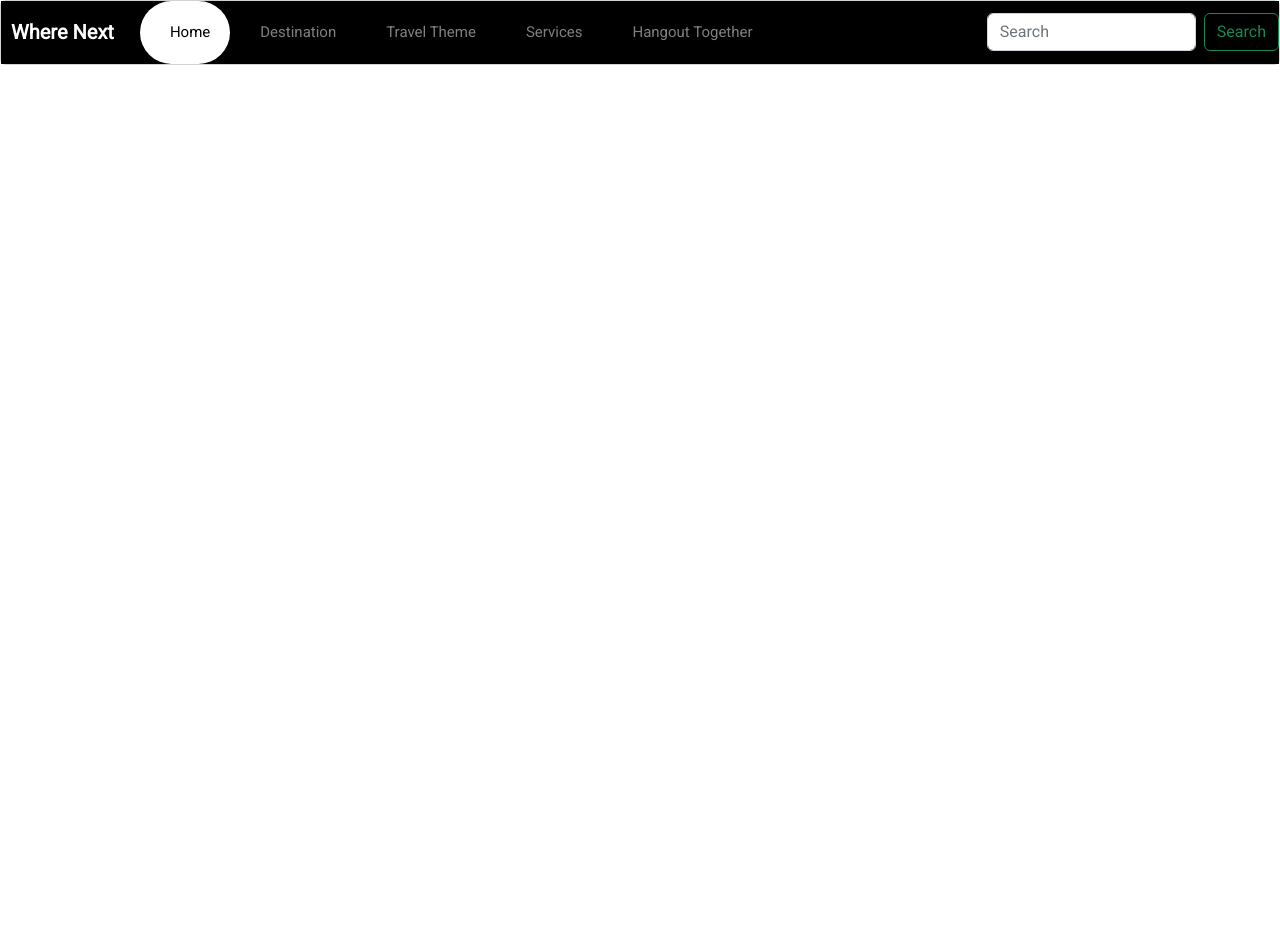
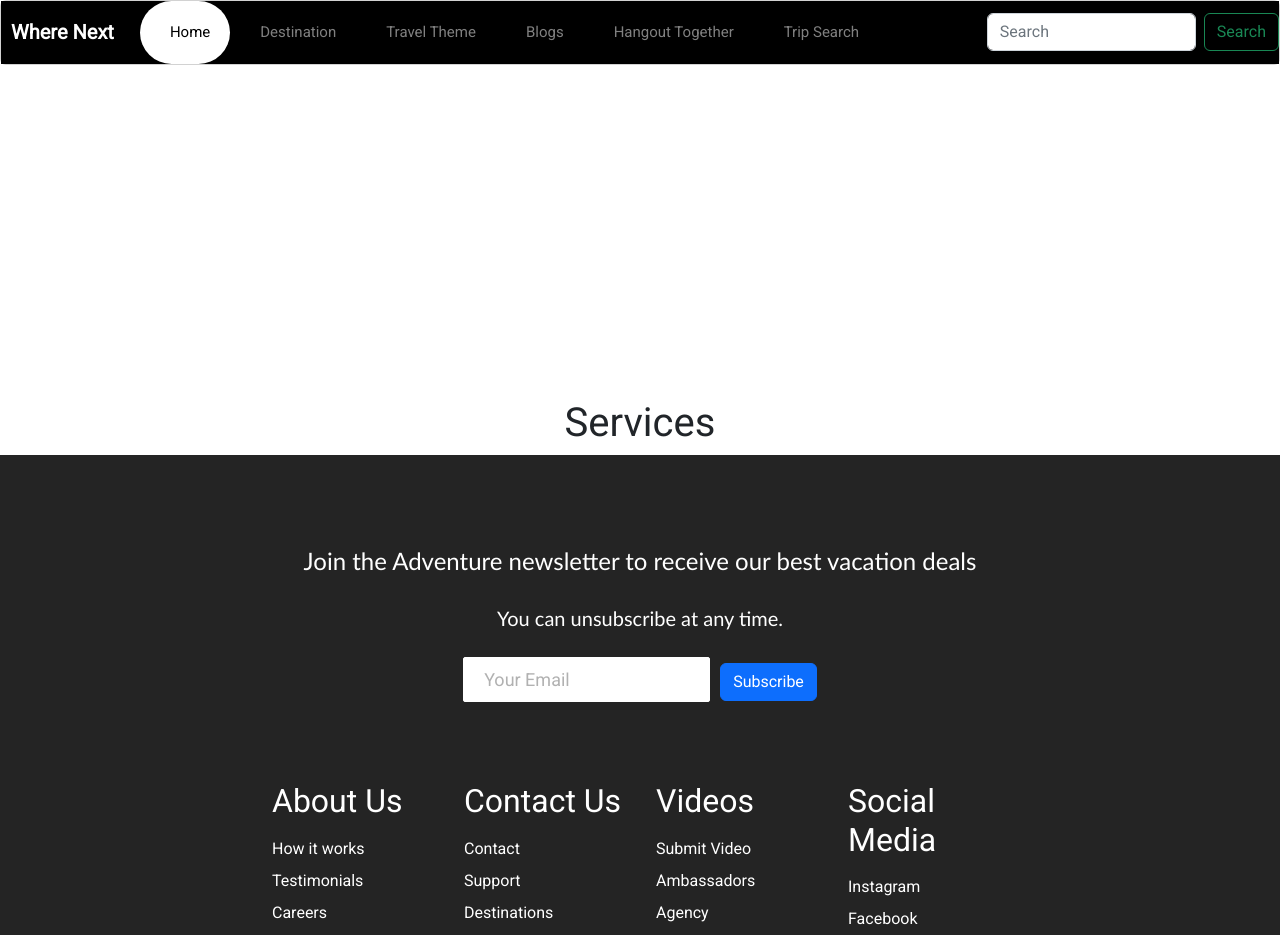
Before and after one commit to PraneethReddyDarapu/Where_NEXT, a React (Create React App) app in the folder where_next/: page /tripsearch in a window 1280 px wide. Shown: the top 935 px of the page. Before the commit the page ends 800 px from the top, so only its background shows below. Built offline with nearby package versions, Linux system fonts and the light colour scheme.

Commit message:
Pages Updated

```diff
--- a/where_next/src/App.js
+++ b/where_next/src/App.js
@@ -2,15 +2,16 @@ import React from 'react';
 import {
   BrowserRouter as Router,
   Route,
-  Routes,
-  Navigate
+  Routes
 } from 'react-router-dom';
+import Footer from './Components/Footer/Footer';
 
 import Destination from './pages/Destination/Destination';
-import Travel_Theme from './pages/TravelTheme/TravelTheme';
+import TravelTheme from './pages/TravelTheme/TravelTheme';
 import Home from './pages/Home/Home';
-import Services from './pages/Service/Services';
-import Hangout_Together from './pages/Hangout_Together/Hangout_Together';
+import Blog from './pages/Blog/Blog';
+import TripSearch from './pages/TripSearch/TripSearch';
+import HangoutTogether from './pages/Hangout_Together/Hangout_Together';
 import Navbar from './Components/Navbar/Navbar';
 
 function App () {
@@ -19,11 +20,14 @@ function App () {
     <Navbar/>
        <Routes>
         <Route path="/" exact element={<Home/>}/>
-        <Route path="/hangout" exact element={<Hangout_Together/>}/>
-        <Route path="/travel" exact element={<Travel_Theme/>}/>
+        <Route path="/hangout" exact element={<HangoutTogether/>}/>
+        <Route path="/travel" exact element={<TravelTheme/>}/>
         <Route path="/destination" exact element={<Destination/>}/>
-         <Route path="/service" exact element={<Services/>}/>
+        <Route path="/blog" exact element={<Blog/>}/>
+        <Route path="/tripsearch" exact element={<TripSearch/>}/>
+
       </Routes>
+      <Footer/>
    </Router>
   );
 }
--- /dev/null
+++ b/where_next/src/Components/Footer/Button.css
@@ -0,0 +1,43 @@
+:root {
+    --primary: #fff;
+  }
+
+  .btn {
+    padding: 8px 20px;
+    border-radius: 2px;
+    outline: none;
+    border: none;
+    cursor: pointer;
+  }
+
+  .btn--primary {
+    background-color: var(--primary);
+    color: #242424;
+    border: 1px solid var(--primary);
+  }
+
+  .btn--outline {
+    background-color: transparent;
+    color: #fff;
+    padding: 8px 20px;
+    border: 1px solid var(--primary);
+    transition: all 0.3s ease-out;
+  }
+
+  .btn--medium {
+    padding: 8px 20px;
+    font-size: 18px;
+  }
+
+  .btn--large {
+    padding: 12px 26px;
+    font-size: 20px;
+  }
+
+  .btn--large:hover,
+  .btn--medium:hover {
+    transition: all 0.3s ease-out;
+    background: #fff;
+    color: #242424;
+    transition: 250ms;
+  }
--- /dev/null
+++ b/where_next/src/Components/Footer/Button.js
@@ -0,0 +1,33 @@
+import React from 'react';
+import './Button.css';
+import { Link } from 'react-router-dom';
+
+const STYLES = ['btn--primary', 'btn--outline', 'btn--test'];
+
+const SIZES = ['btn--medium', 'btn--large'];
+
+export const Button = ({
+  children,
+  type,
+  onClick,
+  buttonStyle,
+  buttonSize
+}) => {
+  const checkButtonStyle = STYLES.includes(buttonStyle)
+    ? buttonStyle
+    : STYLES[0];
+
+  const checkButtonSize = SIZES.includes(buttonSize) ? buttonSize : SIZES[0];
+
+  return (
+    <Link to='/sign-up' className='btn-mobile'>
+      <button
+        className={`btn ${checkButtonStyle} ${checkButtonSize}`}
+        onClick={onClick}
+        type={type}
+      >
+        {children}
+      </button>
+    </Link>
+  );
+};
--- /dev/null
+++ b/where_next/src/Components/Footer/Footer.css
@@ -0,0 +1,163 @@
+.footer-container {
+    background-color: #242424;
+    padding: 4rem 0 2rem 0;
+    display: flex;
+    flex-direction: column;
+    justify-content: center;
+    align-items: center;
+  }
+
+  .footer-subscription {
+    display: flex;
+    flex-direction: column;
+    justify-content: center;
+    align-items: center;
+    text-align: center;
+
+    margin-bottom: 24px;
+    padding: 24px;
+    color: #fff;
+  }
+
+  .footer-subscription > p {
+    font-family: 'Trebuchet MS', 'Lucida Sans Unicode', 'Lucida Grande',
+      'Lucida Sans', Arial, sans-serif;
+  }
+
+  .footer-subscription-heading {
+    margin-bottom: 24px;
+    font-size: 24px;
+  }
+
+  .footer-subscription-text {
+    margin-bottom: 24px;
+    font-size: 20px;
+  }
+
+  .footer-input {
+    padding: 8px 20px;
+    border-radius: 2px;
+    margin-right: 10px;
+    outline: none;
+    border: none;
+    font-size: 18px;
+    margin-bottom: 16px;
+    border: 1px solid #fff;
+  }
+
+  .footer-links {
+    width: 100%;
+    max-width: 1000px;
+    display: flex;
+    justify-content: center;
+  }
+
+  .footer-link-wrapper {
+    display: flex;
+  }
+
+  .footer-link-items {
+    display: flex;
+    flex-direction: column;
+    align-items: flex-start;
+    margin: 16px;
+    text-align: left;
+    width: 160px;
+    box-sizing: border-box;
+  }
+
+  .footer-link-items h2 {
+    margin-bottom: 16px;
+  }
+
+  .footer-link-items > h2 {
+    color: #fff;
+  }
+
+  .footer-link-items a {
+    color: #fff;
+    text-decoration: none;
+    margin-bottom: 0.5rem;
+  }
+
+  .footer-link-items a:hover {
+    color: #e9e9e9;
+    transition: 0.3s ease-out;
+  }
+
+  .footer-email-form h2 {
+    margin-bottom: 2rem;
+  }
+
+  .footer-input::placeholder {
+    color: #b1b1b1;
+  }
+
+  /* Social Icons */
+  .social-icon-link {
+    color: #fff;
+    font-size: 24px;
+  }
+
+  .social-media {
+    max-width: 1000px;
+    width: 100%;
+  }
+
+  .social-media-wrap {
+    display: flex;
+    justify-content: space-between;
+    align-items: center;
+    width: 90%;
+    max-width: 1000px;
+    margin: 40px auto 0 auto;
+  }
+
+  .social-icons {
+    display: flex;
+    justify-content: space-between;
+    align-items: center;
+    width: 240px;
+  }
+
+  .social-logo {
+    color: #fff;
+    justify-self: start;
+    margin-left: 20px;
+    cursor: pointer;
+    text-decoration: none;
+    font-size: 2rem;
+    display: flex;
+    align-items: center;
+    margin-bottom: 16px;
+  }
+
+  .website-rights {
+    color: #fff;
+    margin-bottom: 16px;
+  }
+
+  @media screen and (max-width: 820px) {
+    .footer-links {
+      padding-top: 2rem;
+    }
+
+    .footer-input {
+      width: 100%;
+    }
+
+    .btn {
+      width: 100%;
+    }
+
+    .footer-link-wrapper {
+      flex-direction: column;
+    }
+
+    .social-media-wrap {
+      flex-direction: column;
+    }
+  }
+
+  @media screen and (max-width: 768px) {
+  }
--- /dev/null
+++ b/where_next/src/Components/Footer/Footer.js
@@ -0,0 +1,120 @@
+import React from 'react';
+import './Footer.css';
+import Button from 'react-bootstrap/Button';
+import { Link } from 'react-router-dom';
+
+function Footer() {
+  return (
+    <div className='footer-container'>
+      <section className='footer-subscription'>
+        <p className='footer-subscription-heading'>
+          Join the Adventure newsletter to receive our best vacation deals
+        </p>
+        <p className='footer-subscription-text'>
+          You can unsubscribe at any time.
+        </p>
+        <div className='input-areas'>
+          <form>
+            <input
+              className='footer-input'
+              name='email'
+              type='email'
+              placeholder='Your Email'
+            />
+            <Button buttonStyle='btn--outline'>Subscribe</Button>
+          </form>
+        </div>
+      </section>
+      <div class='footer-links'>
+        <div className='footer-link-wrapper'>
+          <div class='footer-link-items'>
+            <h2>About Us</h2>
+            <Link to='/sign-up'>How it works</Link>
+            <Link to='/'>Testimonials</Link>
+            <Link to='/'>Careers</Link>
+            <Link to='/'>Investors</Link>
+            <Link to='/'>Terms of Service</Link>
+          </div>
+          <div class='footer-link-items'>
+            <h2>Contact Us</h2>
+            <Link to='/'>Contact</Link>
+            <Link to='/'>Support</Link>
+            <Link to='/'>Destinations</Link>
+            <Link to='/'>Sponsorships</Link>
+          </div>
+        </div>
+        <div className='footer-link-wrapper'>
+          <div class='footer-link-items'>
+            <h2>Videos</h2>
+            <Link to='/'>Submit Video</Link>
+            <Link to='/'>Ambassadors</Link>
+            <Link to='/'>Agency</Link>
+            <Link to='/'>Influencer</Link>
+          </div>
+          <div class='footer-link-items'>
+            <h2>Social Media</h2>
+            <Link to='/'>Instagram</Link>
+            <Link to='/'>Facebook</Link>
+            <Link to='/'>Youtube</Link>
+            <Link to='/'>Twitter</Link>
+          </div>
+        </div>
+      </div>
+      <section class='social-media'>
+         <div class='social-media-wrap'>
+         { /* <div class='footer-logo'>
+           <Link to='/' className='social-logo'>
+              TRVL
+              <i class='fab fa-typo3' />
+  </Link>
+  </div> */ }
+         { /* <small class='website-rights'>TRVL © 2020</small> */}
+          <div class='social-icons'>
+            <Link
+              class='social-icon-link facebook'
+              to='/'
+              target='_blank'
+              aria-label='Facebook'
+            >
+              <i class='fab fa-facebook-f' />
+            </Link>
+            <Link
+              class='social-icon-link instagram'
+              to='/'
+              target='_blank'
+              aria-label='Instagram'
+            >
+              <i class='fab fa-instagram' />
+            </Link>
+            <Link
+              class='social-icon-link youtube'
+              to='/'
+              target='_blank'
+              aria-label='Youtube'
+            >
+              <i class='fab fa-youtube' />
+            </Link>
+            <Link
+              class='social-icon-link twitter'
+              to='/'
+              target='_blank'
+              aria-label='Twitter'
+            >
+              <i class='fab fa-twitter' />
+            </Link>
+            <Link
+              class='social-icon-link twitter'
+              to='/'
+              target='_blank'
+              aria-label='LinkedIn'
+            >
+              <i class='fab fa-linkedin' />
+            </Link>
+          </div>
+        </div>
+      </section>
+    </div>
+  );
+}
+
+export default Footer;
--- a/where_next/src/Components/Navbar/Navbar.js
+++ b/where_next/src/Components/Navbar/Navbar.js
@@ -5,7 +5,7 @@ import $ from "jquery";
 import Form from 'react-bootstrap/Form';
 import Button from 'react-bootstrap/Button';
 import Card from 'react-bootstrap/Card';
-import CardHeader from 'react-bootstrap/esm/CardHeader';
+
 
 function Navbar () {
 
@@ -95,10 +95,10 @@ function Navbar () {
               </NavLink>
             </li>
             <li className="nav-item">
-              <NavLink className="nav-link" to="/service" exact>
+              <NavLink className="nav-link" to="/blog" exact>
                 <i
                 className="far fa-clone">
-                </i>Services
+                </i>Blogs
               </NavLink>
             </li>
             <li className="nav-item">
@@ -106,6 +106,13 @@ function Navbar () {
                 <i
                 className="far fa-chart-bar">
                 </i>Hangout Together
+              </NavLink>
+            </li>
+            <li className="nav-item">
+              <NavLink className="nav-link" to="/tripsearch" exact>
+                <i
+                className="far fa-chart-bar">
+                </i>Trip Search
               </NavLink>
             </li>
         </ul>
--- a/where_next/src/pages/Service/Services.js
+++ b/where_next/src/pages/Blog/Blog.js
@@ -1,5 +1,5 @@
 import React from 'react'
-const Services = () => {
+const Blog = () => {
   return (
     <div className="container">
 
@@ -10,4 +10,4 @@ const Services = () => {
     </div>
   )
 }
-export default Services;
+export default Blog;
--- a/where_next/src/pages/Home/Home.js
+++ b/where_next/src/pages/Home/Home.js
@@ -2,12 +2,11 @@ import React from 'react'
 const Home = () => {
   return (
     <div className="container">
-
     <h1 className="text-center" style={{paddingTop: "30%"}}>
       Home
     </h1>
+  </div>
 
-  </div>
   )
 }
 export default Home;
--- /dev/null
+++ b/where_next/src/pages/TripSearch/TripSearch.js
@@ -0,0 +1,13 @@
+import React from 'react'
+const Trip_Search = () => {
+  return (
+    <div className="container">
+
+        <h1 className="text-center" style={{paddingTop: "30%"}}>
+          Services
+        </h1>
+
+    </div>
+  )
+}
+export default Trip_Search;
```
